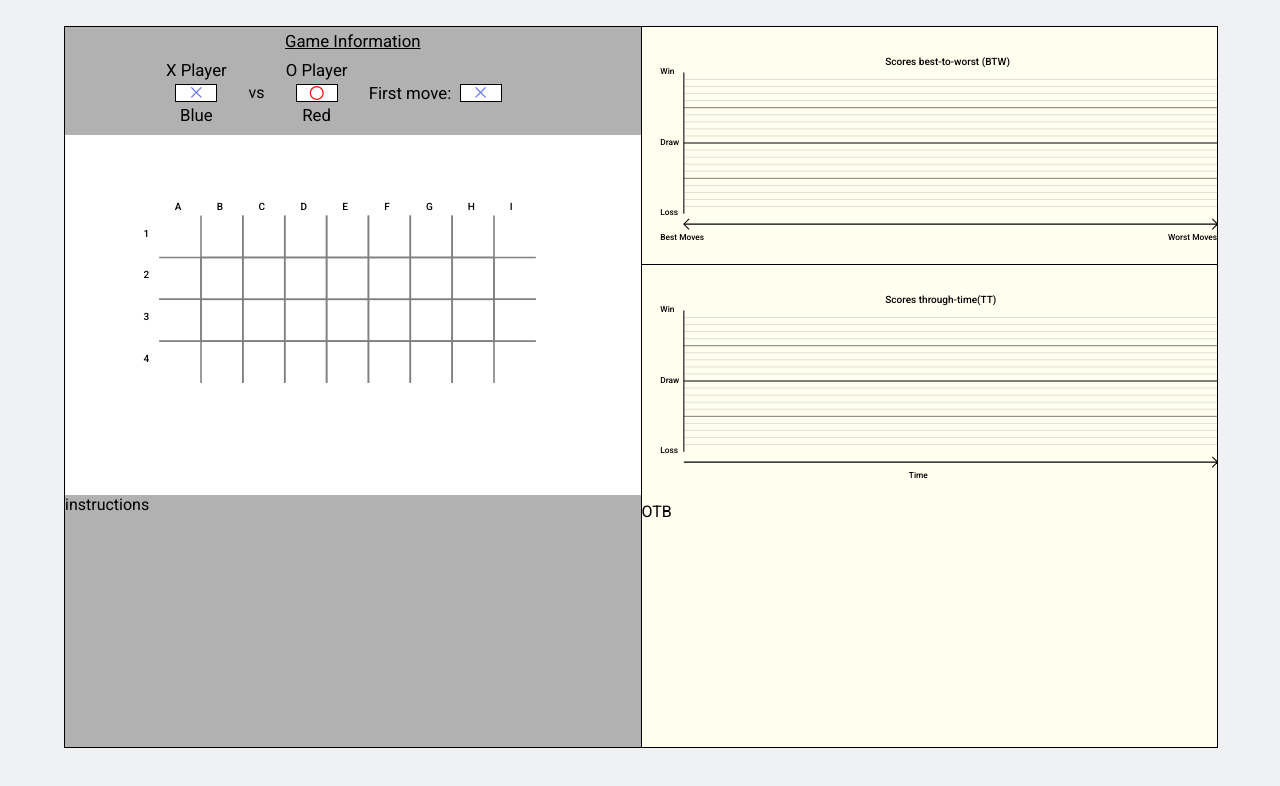
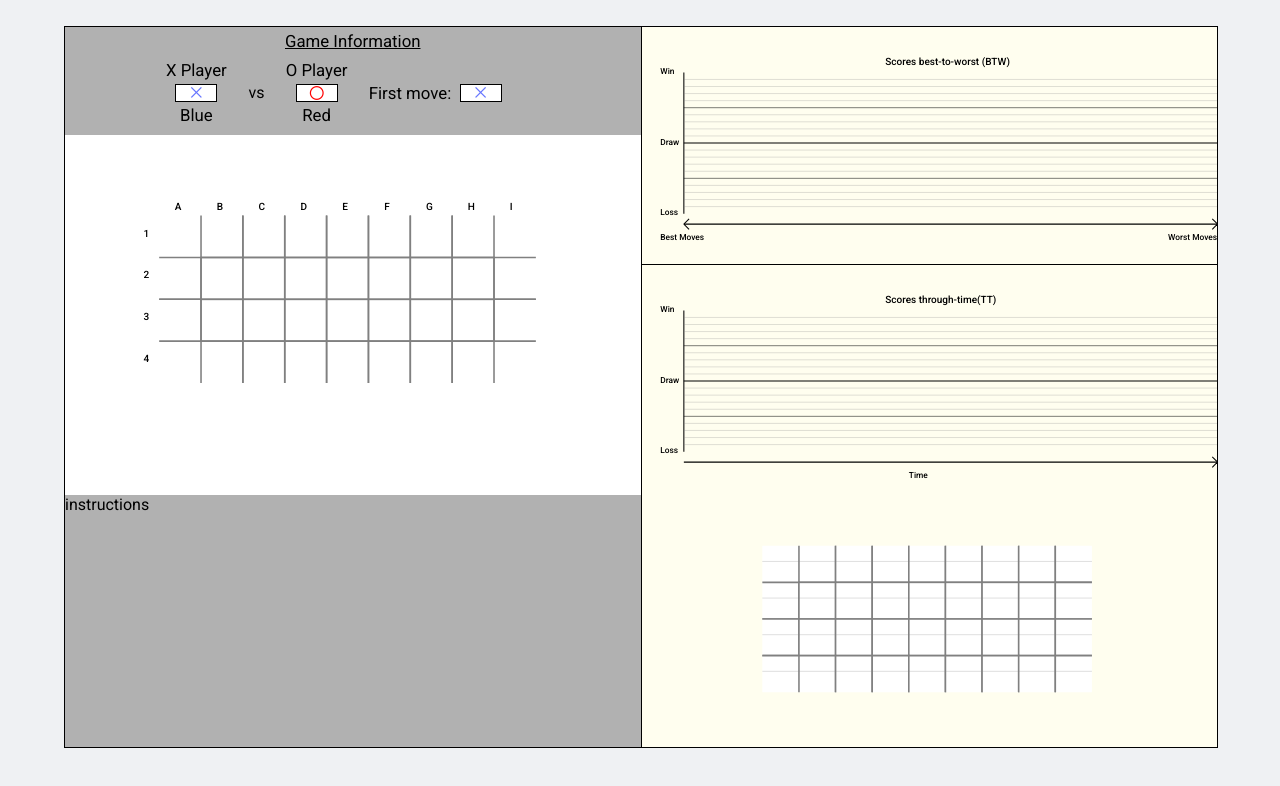
Before and after one commit to montaser85/mnk_task1, a Svelte app: page / in a window 1280 px wide. Shown: the top 786 px of the page. Built offline with nearby package versions, Linux system fonts and the light colour scheme.

Commit message:
OTB Done

```diff
--- a/src/App.svelte
+++ b/src/App.svelte
@@ -2,6 +2,7 @@
   import BestToWorst from "./components/BestToWorst.svelte";
   import ScoresThroughTime from "./components/ScoresThroughTime.svelte";
   import GameBoard from "./components/GameBoard.svelte";
+  import OnTheBoard from "./components/OnTheBoard.svelte";
 </script>
 
 <main>
@@ -41,7 +42,7 @@
         <div id="explanation">
             <div id="BestToWorst"><BestToWorst /></div>
             <div id="ScoresThroughTime"><ScoresThroughTime /></div>
-            <div id="OnTheBoard">OTB</div>
+            <div id="OnTheBoard"><OnTheBoard /></div>
         </div>
     </div>
 </main>
--- a/src/components/GameBoard.svelte
+++ b/src/components/GameBoard.svelte
@@ -1,6 +1,6 @@
 <script>
     import { scaleLinear, scaleOrdinal } from "d3-scale";
-  import { each } from "svelte/internal";
+    import { each } from "svelte/internal";
 
     let GB_X1=180;
     let GB_Y1=0;
--- a/src/components/OnTheBoard.svelte
+++ b/src/components/OnTheBoard.svelte
@@ -0,0 +1,116 @@
+<script>
+    import { scaleLinear, scaleOrdinal } from "d3-scale";
+    import { each } from "svelte/internal";
+
+    let GB_X1=230;
+    let GB_Y1=30;
+    let boardBoxWidth=70;
+    let boardBoxHeight=70;
+    let viewBoxWidth=1100;
+    let viewBoxHeight=360;
+    let xScaleTicks=[];
+    let xScaleNew;
+    let boxArray=[];
+    let boxNum = 36;
+    let column_num=9;
+    let column_index;
+    let row_index;
+    // let column_names=["A","B","C","D","E","F","G","H","I",]
+    // let row_names=["1","2","3","4"]
+    boxArray=Array.apply(null, {length: boxNum}).map(Number.call, Number)
+    let box;
+</script>
+<main>
+    <div id="GameBoard">
+        <svg id="svgBoard" width="100%" height="100%" viewBox="0 0 {viewBoxWidth} {viewBoxHeight}"
+        preserveAspectRatio="xMinYMid meet">
+            <g id="BoardView">
+                {#each boxArray as box}
+                    {column_index=(box%9)}
+                    <!-- {row_index=(box-(box%9))/9} -->
+                    {row_index=Math.floor(box/9)}
+                    <!-- top row -->
+                    {#if row_index==0}
+                        {#if column_index==0}
+                            <rect class="BoardBox" x={GB_X1+(column_index*boardBoxHeight)} y={GB_Y1+(row_index*boardBoxHeight)} width={boardBoxHeight} height={boardBoxWidth}
+                            style="stroke-dasharray: 0,{boardBoxHeight}"
+                            />
+                        {:else if column_index==8}
+                            <rect class="BoardBox" x={GB_X1+(column_index*boardBoxHeight)} y={GB_Y1+(row_index*boardBoxHeight)} width={boardBoxHeight} height={boardBoxWidth}
+                            style="stroke-dasharray: 0,{boardBoxHeight*2},{boardBoxHeight}"
+                        />
+                        {:else}
+                            <rect class="BoardBox" x={GB_X1+(column_index*boardBoxHeight)} y={GB_Y1+(row_index*boardBoxHeight)} width={boardBoxHeight} height={boardBoxWidth}
+                            style="stroke-dasharray: 0,{boardBoxHeight},{boardBoxHeight*2}"
+                            />
+                        {/if}
+                    <!-- bottom row -->
+                    {:else if row_index==3}
+                        {#if column_index==0}
+                            <rect class="BoardBox" x={GB_X1+(column_index*boardBoxHeight)} y={GB_Y1+(row_index*boardBoxHeight)} width={boardBoxHeight} height={boardBoxWidth}
+                            style="stroke-dasharray: {boardBoxHeight},{boardBoxHeight*2},0"
+                            />
+                        {:else if column_index==8}
+                            <rect class="BoardBox" x={GB_X1+(column_index*boardBoxHeight)} y={GB_Y1+(row_index*boardBoxHeight)} width={boardBoxHeight} height={boardBoxWidth}
+                            style="stroke-dasharray: {boardBoxHeight},{boardBoxHeight*2},{boardBoxHeight}"
+                        />
+                        {:else}
+                            <rect class="BoardBox" x={GB_X1+(column_index*boardBoxHeight)} y={GB_Y1+(row_index*boardBoxHeight)} width={boardBoxHeight} height={boardBoxWidth}
+                            style="stroke-dasharray: {boardBoxHeight*2},{boardBoxHeight}"
+                            />
+                        {/if}
+                    {:else if column_index==0}
+                        <rect class="BoardBox" x={GB_X1+(column_index*boardBoxHeight)} y={GB_Y1+(row_index*boardBoxHeight)} width={boardBoxHeight} height={boardBoxWidth}
+                        style="stroke-dasharray: {boardBoxHeight*3},{boardBoxHeight}"
+                        />
+                    {:else if column_index==8}
+                        <rect class="BoardBox" x={GB_X1+(column_index*boardBoxHeight)} y={GB_Y1+(row_index*boardBoxHeight)} width={boardBoxHeight} height={boardBoxWidth}
+                        style="stroke-dasharray: {boardBoxHeight},{boardBoxHeight},{boardBoxHeight*2}"
+                        />
+                    <!-- Boxes inside -->
+                    {:else}
+                        <rect class="BoardBox" x={GB_X1+(column_index*boardBoxHeight)} y={GB_Y1+(row_index*boardBoxHeight)} width={boardBoxHeight} height={boardBoxWidth}/>
+                    {/if}
+
+                    <!-- drawing the axis line for each box -->
+                    <line class="ThinLine" x1={GB_X1+(column_index*boardBoxHeight)} y1={(GB_Y1*2)+(row_index*boardBoxHeight)} x2={GB_X1+(column_index*boardBoxHeight)+boardBoxHeight} y2={(GB_Y1*2)+(row_index*boardBoxHeight)}/>
+                {/each}
+                <!-- Column labels -->
+                <!-- {#each column_names as column_name}
+                    <text class="BoardLabels" x={GB_X1+30+(boardBoxHeight*column_names.indexOf(column_name))} y={GB_Y1-10}>{column_name}</text>
+                {/each} -->
+                <!-- Row labels -->
+                <!-- {#each row_names as row_name}
+                    <text class="BoardLabels" x={GB_X1-30} y={GB_Y1+(boardBoxHeight/2)+(boardBoxHeight*row_names.indexOf(row_name))}>{row_name}</text>
+                {/each} -->
+            </g>
+        </svg>
+    </div>
+</main>
+<style>
+    #GameBoard{
+        display: flex;
+        width: 100%;
+        height: 100%;
+        overflow: hidden;
+
+    }
+    #svgBoard{
+        display: flex;
+        overflow: hidden;
+    }
+    .BoardBox{
+        fill: white;
+        stroke: gray;
+        stroke-width: 3px;
+    }
+    /* .BoardLabels{
+        font-weight: 500;
+        font-size: larger;
+    } */
+    .ThinLine{
+        stroke: gray;
+        stroke-width: 0.5;
+    }
+
+</style>
```
